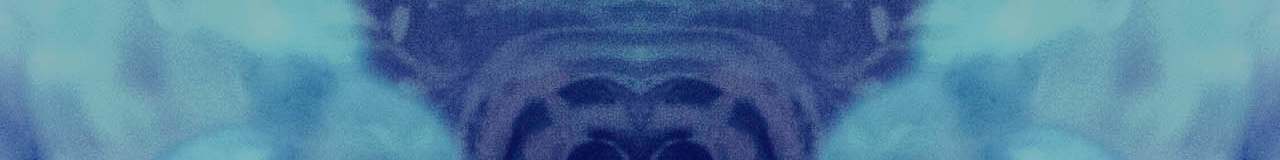
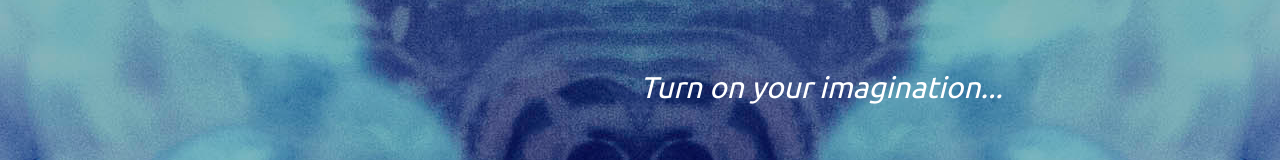
Before and after one commit to AlyaSid/FinalProject, a plain HTML site: page index.html in a window 1280 px wide. Shown: the part 410-570 px from the top of the page. Drawn offline with nearby package versions, Linux system fonts and the light colour scheme; no server answers.

Commit message:
add meeting phrase

```diff
--- a/css/style.css
+++ b/css/style.css
@@ -22,6 +22,15 @@ body  {
     z-index: 10;
     width:100%;
     height: 100%;
+}
+
+#centerPhrase {
+    position: absolute;
+    font-style: italic;
+    z-index: 11;
+    top: 60%;
+    left: 50%;
+    font-size: 30px;
 }
 
 #centerHeader {
--- a/index.html
+++ b/index.html
@@ -25,6 +25,7 @@
 <body>
     <div id="meetingMessage">
         <div id="centerHeader">Kaleidoscope Editor</div>
+        <div id="centerPhrase">Turn on your imagination...</div>
         <div id="sign">By Alya</div>
     </div>
     <canvas id="drawPanelMain"></canvas>
--- a/js/ActionListener.js
+++ b/js/ActionListener.js
@@ -29,7 +29,7 @@ $(document).ready(function () {
     pictureView.resize();
 
     $('#meetingMessage').mousemove(function() {
-        $(this).delay(1000).fadeOut(1000);
+        $(this).delay(4000).fadeOut(1000);
         $('#controlPanel').css('display', 'block');
     });
 
```
